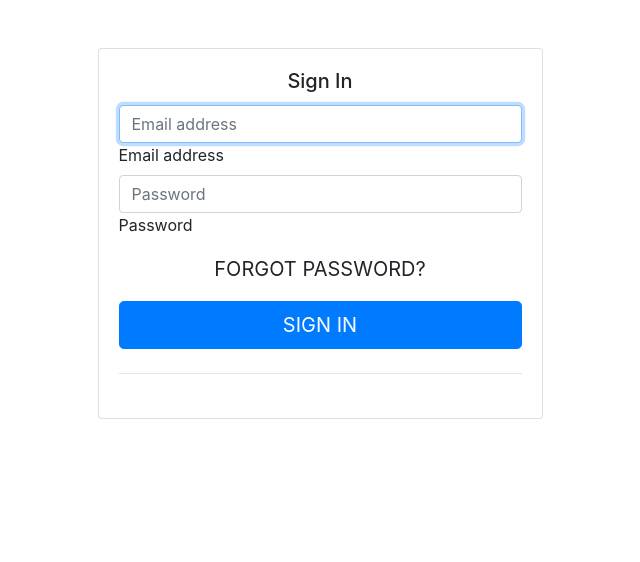
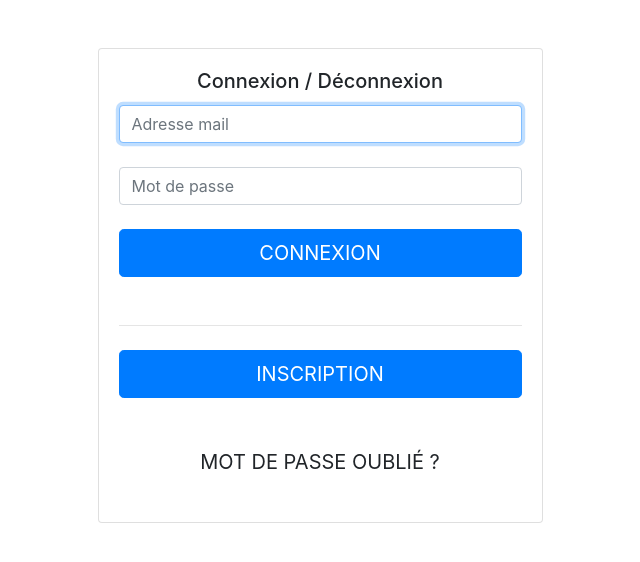
Before and after one commit to Khoz0/MewTwoDoList, a PHP site: page /login.php in a window 1280 px wide. Shown: the top 562 px of the page, without its empty margins (320-960 px from the left). Run offline with PHP 8.4, Linux system fonts and the light colour scheme; some libraries are stand-ins or nearby versions.

Commit message:
Mise à jour de la fenêtre de connexion / déconnexion, il faut fix les boutons.

```diff
--- a/src/Controllers/SessionCreateController.php
+++ b/src/Controllers/SessionCreateController.php
@@ -16,7 +16,8 @@ class SessionCreateController extends Controller
             $helloWorld = "Bienvenue " . $mail . " !";
             return $this->render('accueil', compact('helloWorld'));
         } else {
-            return $this->render('login');
+            header('Location: ./?page=login');
+            exit();
         }
 
     }
--- a/src/Controllers/SessionDestroyController.php
+++ b/src/Controllers/SessionDestroyController.php
@@ -9,6 +9,7 @@ class SessionDestroyController extends Controller
     public function sessionDestroy()
     {
         session_destroy();
-        return $this->render('login');
+        header('Location: ./?page=login');
+        exit();
     }
 }
--- a/src/Vues/pages/login.php
+++ b/src/Vues/pages/login.php
@@ -12,29 +12,39 @@
         <div class="col-sm-9 col-md-7 col-lg-5 mx-auto">
             <div class="card card-sign_in my-5">
                 <div class="card-body">
-                    <h5 class="card-title text-center">Sign In</h5>
+                    <h5 class="card-title text-center">Connexion / Déconnexion</h5>
                     <form class="form-sign_in" method="post" action="?page=sessioncreate">
                         <div class="form-label-group">
                             <input type="email" id="inputEmail" name="mail" class="form-control"
-                                   placeholder="Email address"
+                                   placeholder="Adresse mail"
                                    required autofocus>
-                            <label for="inputEmail">Email address</label>
+                        </div>
+                        <br>
+                        <div class="form-label-group">
+                            <input type="password" id="inputPassword" name="mdp" class="form-control"
+                                   placeholder="Mot de passe"
+                                   required>
                         </div>
 
-                        <div class="form-label-group">
-                            <input type="password" id="inputPassword" name="mdp" class="form-control"
-                                   placeholder="Password"
-                                   required>
-                            <label for="inputPassword">Password</label>
-                        </div>
+                        <br>
 
-                        <button class="btn btn-lg btn-primary2 btn-block text-uppercase" type="submit" formnovalidate>
-                            Forgot
-                            password?
                         </button>
-                        <button class="btn btn-lg btn-primary btn-block text-uppercase" type="submit">Sign in</button>
+
+                        <button class="btn btn-lg btn-primary btn-block text-uppercase" type="submit">Connexion</button>
+                        <br>
                         <hr class="my-4">
                     </form>
+                    <form action="./?page=inscription">
+                        <button class="btn btn-lg btn-primary btn-block text-uppercase" type="submit">Inscription
+                        </button>
+                    </form>
+                    <br>
+
+                    <form action="./?page=inscription">
+                        <button class="btn btn-lg btn-primary2 btn-block text-uppercase" type="submit" formnovalidate>
+                            Mot de passe oublié ?
+                    </form>
+
                 </div>
             </div>
         </div>
```
Also changed, not shown: src/Controllers/LoginController.php (+6 -1 lines).
